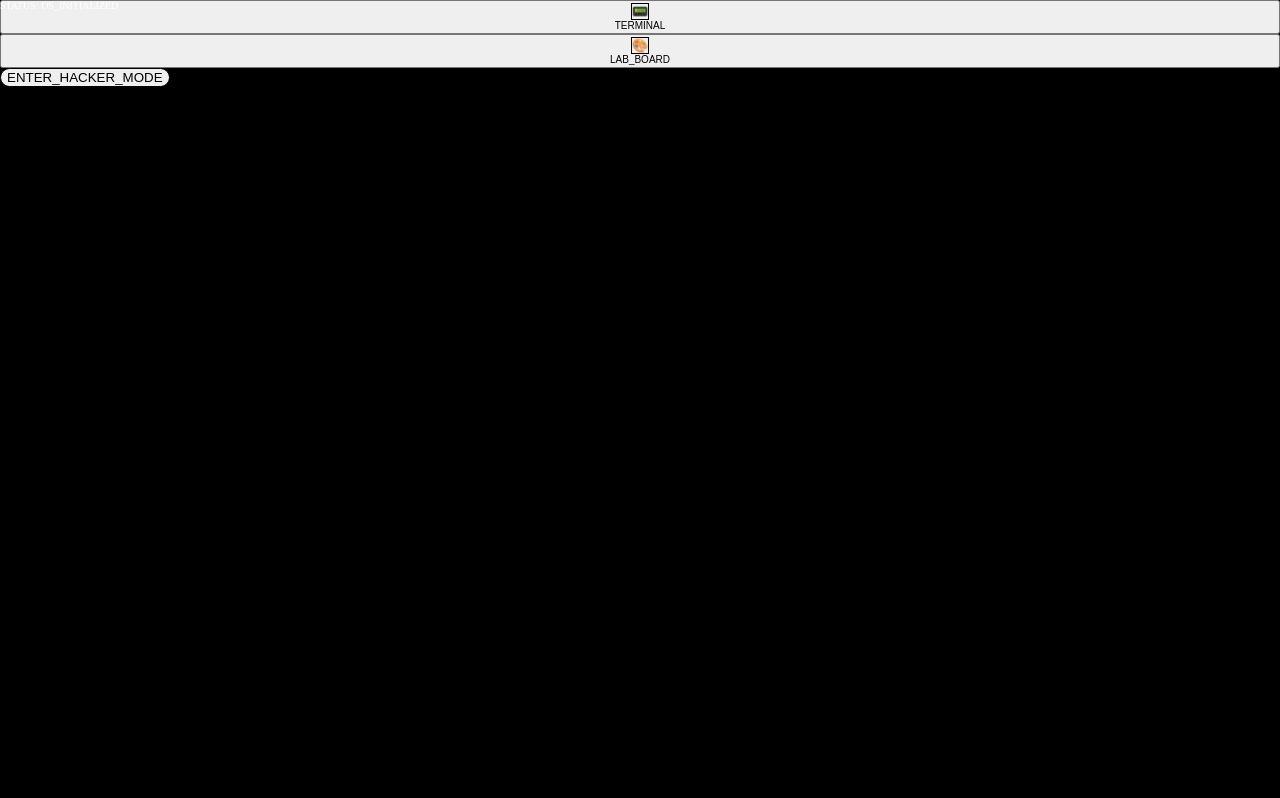
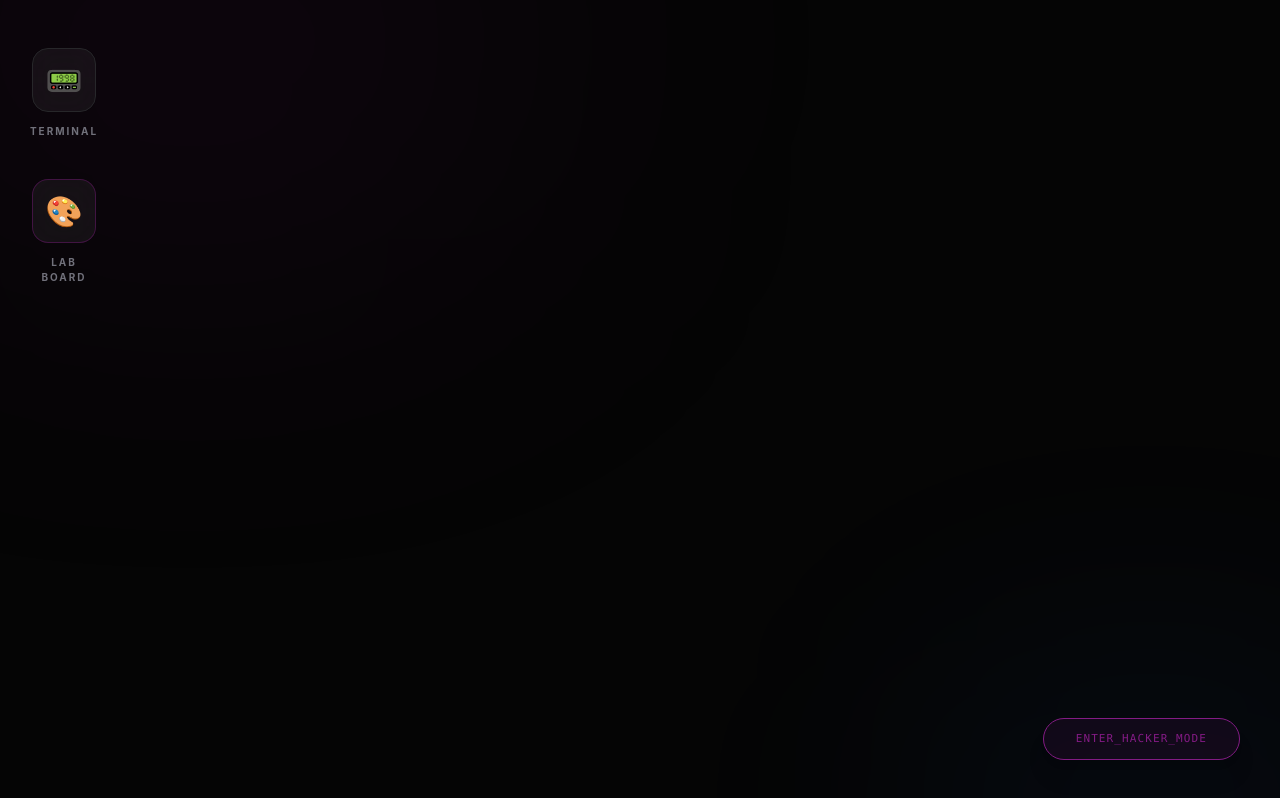
Before and after one commit to sidxdhiman/my-os-portfolio, a Next.js app: page / in a window 1280 px wide. Built offline with nearby package versions, Linux system fonts and the light colour scheme.

Commit message:
ui-setup

```diff
--- a/src/app/globals.css
+++ b/src/app/globals.css
@@ -1,10 +1,39 @@
-@tailwind base;
-@tailwind components;
-@tailwind utilities;
+@import "tailwindcss";
 
-html,
+@theme {
+  --color-accent-purple: #831B84;
+  --animate-scanline: scan 8s linear infinite;
+
+  @keyframes scan {
+    0% { transform: translateY(-100%); }
+    100% { transform: translateY(1000%); }
+  }
+}
+
+:root {
+  background: radial-gradient(circle at center, #1a1a1a 0%, #000000 100%);
+  color: #e4e4e7;
+}
+
 body {
-    background: black !important;
-    color: white !important;
-    overflow: hidden;
+  margin: 0;
+  padding: 0;
+  overflow: hidden;
+  font-family: 'Inter', system-ui, sans-serif;
 }
+
+.glass-window {
+  background: rgba(15, 15, 15, 0.8);
+  backdrop-filter: blur(16px);
+  border: 1px solid rgba(255, 255, 255, 0.1);
+  box-shadow: 0 20px 50px rgba(0, 0, 0, 0.5);
+}
+
+.terminal-scrollbar::-webkit-scrollbar {
+  width: 4px;
+}
+
+.terminal-scrollbar::-webkit-scrollbar-thumb {
+  background: rgba(131, 27, 132, 0.3);
+  border-radius: 10px;
+}
--- a/src/app/page.tsx
+++ b/src/app/page.tsx
@@ -1,81 +1,82 @@
 "use client";
-import { useState } from "react";
-import { useOS } from "@/hooks/useOS";
-import Window from "@/components/os/Window";
-import Terminal from "@/components/os/Terminal";
-import Whiteboard from "@/components/lab/Whiteboard";
+import { useState, useEffect } from 'react';
+import { useOS, AppID } from '@/hooks/useOS';
+import Window from '@/components/os/Window';
+import Terminal from '@/components/os/Terminal';
+import Whiteboard from '@/components/lab/Whiteboard';
+import { motion, AnimatePresence } from 'framer-motion';
 
 export default function Home() {
   const { openApps, activeApp, launchApp, closeApp, setActiveApp } = useOS();
   const [hackerMode, setHackerMode] = useState(false);
 
+  useEffect(() => {
+    const handleLaunch = (e: any) => launchApp(e.detail as AppID);
+    window.addEventListener('launch-app', handleLaunch);
+    return () => window.removeEventListener('launch-app', handleLaunch);
+  }, [launchApp]);
+
   return (
-    <main className="relative h-screen w-screen bg-black text-white overflow-hidden font-mono">
-      {/* SECURITY CHECK - If you see this, the file is loaded correctly */}
-      <div className="absolute top-4 left-4 text-[10px] text-zinc-800">
-        STATUS: OS_INITIALIZED
+    <main className={`relative h-screen w-screen overflow-hidden transition-colors duration-1000 ${hackerMode ? 'bg-black' : 'bg-[#050505]'}`}>
+
+      {/* Google-Level Aesthetics: Subtle Glows */}
+      <div className="absolute top-[-20%] left-[-10%] w-[50%] h-[50%] bg-[#831B84]/10 blur-[150px] rounded-full pointer-events-none" />
+      <div className="absolute bottom-[-20%] right-[-10%] w-[40%] h-[40%] bg-blue-500/5 blur-[120px] rounded-full pointer-events-none" />
+
+      {/* Interactive Icons */}
+      <div className="relative z-10 p-12 flex flex-col gap-10 w-32">
+        <AppIcon label="Terminal" icon="📟" onClick={() => launchApp('terminal')} color="border-zinc-800" />
+        <AppIcon label="Lab Board" icon="🎨" onClick={() => launchApp('whiteboard')} color="border-[#831B84]/40" />
       </div>
 
-      {/* 1. Desktop Icons */}
-      <div className="p-10 flex flex-col gap-8 w-32">
-        <button
-          onDoubleClick={() => launchApp("terminal")}
-          className="flex flex-col items-center group cursor-pointer"
-        >
-          <div className="w-16 h-16 bg-zinc-900 border border-zinc-800 rounded-xl flex items-center justify-center text-2xl group-hover:border-blue-500 transition-all">
-            📟
-          </div>
-          <span className="text-[10px] mt-2 text-zinc-500 group-hover:text-white">
-            TERMINAL
-          </span>
-        </button>
-
-        <button
-          onDoubleClick={() => launchApp("whiteboard")}
-          className="flex flex-col items-center group cursor-pointer"
-        >
-          <div className="w-16 h-16 bg-zinc-900 border border-zinc-800 rounded-xl flex items-center justify-center text-2xl group-hover:border-purple-500 transition-all">
-            🎨
-          </div>
-          <span className="text-[10px] mt-2 text-zinc-500 group-hover:text-white">
-            LAB_BOARD
-          </span>
-        </button>
-      </div>
-
-      {/* 2. Window Layer */}
-      <div className="absolute inset-0 pointer-events-none">
+      {/* Render Active Windows */}
+      <AnimatePresence>
         {openApps.map((appId) => (
-          <div key={appId} className="pointer-events-auto">
           <Window
-              title={appId.toUpperCase()}
+            key={appId}
+            title={appId === 'terminal' ? 'System Terminal' : 'Experimental Lab'}
             isActive={activeApp === appId}
             onFocus={() => setActiveApp(appId)}
             onClose={() => closeApp(appId)}
           >
-              {appId === "terminal" && <Terminal />}
-              {appId === "whiteboard" && <Whiteboard />}
+            {appId === 'terminal' && <Terminal />}
+            {appId === 'whiteboard' && <Whiteboard />}
           </Window>
-          </div>
         ))}
-      </div>
+      </AnimatePresence>
 
-      {/* 3. The Hacker Mode Button */}
+      {/* The Hacker Mode Toggle */}
       <button
         onClick={() => setHackerMode(!hackerMode)}
-        className={`absolute bottom-10 right-10 px-6 py-2 rounded-full border transition-all active:scale-95 z-50 ${
+        className={`absolute bottom-10 right-10 z-50 px-8 py-3 rounded-full font-mono text-[11px] tracking-widest transition-all duration-500 border ${
           hackerMode
-            ? "border-green-500 text-green-500 shadow-[0_0_15px_rgba(34,197,94,0.4)]"
-            : "border-zinc-700 text-zinc-500"
+          ? 'bg-green-500/10 border-green-500 text-green-500 shadow-[0_0_25px_rgba(34,197,94,0.4)]'
+          : 'bg-[#831B84]/10 border-[#831B84] text-[#831B84] hover:bg-[#831B84]/20 shadow-xl'
         }`}
       >
-        {hackerMode ? "BYPASS_ENABLED" : "ENTER_HACKER_MODE"}
+        {hackerMode ? 'NEURAL_LINK_ESTABLISHED' : 'ENTER_HACKER_MODE'}
       </button>
 
-      {/* Playful Hidden Detail: Scanner Line */}
+      {/* Playful Detail: Animated Scanline */}
       {hackerMode && (
-        <div className="absolute inset-0 pointer-events-none bg-gradient-to-b from-transparent via-green-500/5 to-transparent h-20 w-full animate-scan" />
+        <div className="absolute inset-0 pointer-events-none z-40 bg-gradient-to-b from-transparent via-green-500/5 to-transparent h-[30%] w-full animate-scanline" />
       )}
     </main>
   );
 }
+
+function AppIcon({ label, icon, onClick, color }: any) {
+  return (
+    <motion.button
+      whileHover={{ scale: 1.1, y: -5 }}
+      whileTap={{ scale: 0.95 }}
+      onDoubleClick={onClick}
+      className="flex flex-col items-center gap-3 group cursor-pointer"
+    >
+      <div className={`w-16 h-16 rounded-2xl bg-white/5 backdrop-blur-xl border ${color} flex items-center justify-center text-3xl group-hover:shadow-[0_0_30px_rgba(131,27,132,0.2)] transition-all`}>
+        {icon}
+      </div>
+      <span className="text-[10px] font-bold tracking-[0.2em] text-zinc-500 group-hover:text-white uppercase transition-colors">{label}</span>
+    </motion.button>
+  );
+}
--- a/src/components/os/Window.tsx
+++ b/src/components/os/Window.tsx
@@ -1,56 +1,35 @@
 "use client";
-import { motion } from "framer-motion";
-import { X, Minus, Square } from "lucide-react";
+import { motion } from 'framer-motion';
 
-interface WindowProps {
-  title: string;
-  children: React.ReactNode;
-  onClose: () => void;
-  isActive: boolean;
-  onFocus: () => void;
-}
-
-export default function Window({
-  title,
-  children,
-  onClose,
-  isActive,
-  onFocus,
-}: WindowProps) {
+export default function Window({ title, children, onClose, isActive, onFocus }: any) {
   return (
     <motion.div
       drag
       dragMomentum={false}
       onPointerDown={onFocus}
-      initial={{ scale: 0.9, opacity: 0 }}
-      animate={{ scale: 1, opacity: 1 }}
-      className={`absolute w-[600px] h-[400px] bg-zinc-900 border ${
-        isActive ? "border-blue-500 shadow-2xl" : "border-zinc-700 shadow-lg"
-      } rounded-lg overflow-hidden flex flex-col`}
+      initial={{ opacity: 0, scale: 0.9, y: 20 }}
+      animate={{ opacity: 1, scale: 1, y: 0 }}
+      exit={{ opacity: 0, scale: 0.9 }}
+      className={`absolute w-[800px] h-[550px] flex flex-col rounded-2xl overflow-hidden glass-window transition-all ${
+        isActive ? 'ring-1 ring-white/30 shadow-2xl scale-[1.01]' : 'opacity-70 shadow-lg'
+      }`}
       style={{ zIndex: isActive ? 50 : 10 }}
     >
-      {/* Title Bar */}
-      <div className="bg-zinc-800 p-2 flex items-center justify-between cursor-grab active:cursor-grabbing select-none">
-        <span className="text-xs font-mono px-2 text-zinc-400">{title}</span>
-        <div className="flex gap-2 px-2">
-          <Minus
-            size={14}
-            className="text-zinc-500 hover:text-white cursor-pointer"
-          />
-          <Square
-            size={14}
-            className="text-zinc-500 hover:text-white cursor-pointer"
-          />
-          <X
-            size={14}
-            onClick={onClose}
-            className="text-red-500 hover:text-red-400 cursor-pointer"
-          />
+      {/* Google-Style Title Bar */}
+      <div className="h-12 bg-white/5 flex items-center justify-between px-5 border-b border-white/5 cursor-grab active:cursor-grabbing">
+        <div className="flex gap-2.5">
+          <div onClick={(e) => { e.stopPropagation(); onClose(); }} className="w-3.5 h-3.5 rounded-full bg-[#ff5f56] hover:bg-[#ff4b40] transition-colors cursor-pointer" />
+          <div className="w-3.5 h-3.5 rounded-full bg-[#ffbd2e] opacity-40" />
+          <div className="w-3.5 h-3.5 rounded-full bg-[#27c93f] opacity-40" />
         </div>
+        <span className="text-[10px] font-bold tracking-[0.2em] text-zinc-400 uppercase select-none">{title}</span>
+        <div className="w-14" />
       </div>
 
       {/* Content Area */}
-      <div className="flex-1 overflow-auto bg-black p-4">{children}</div>
+      <div className="flex-1 overflow-hidden relative bg-black/30 backdrop-blur-md">
+        {children}
+      </div>
     </motion.div>
   );
 }
```
Also changed, not shown: src/components/os/Terminal.tsx (+33 -39 lines). Lines whose indentation alone changed are shown as unchanged.
